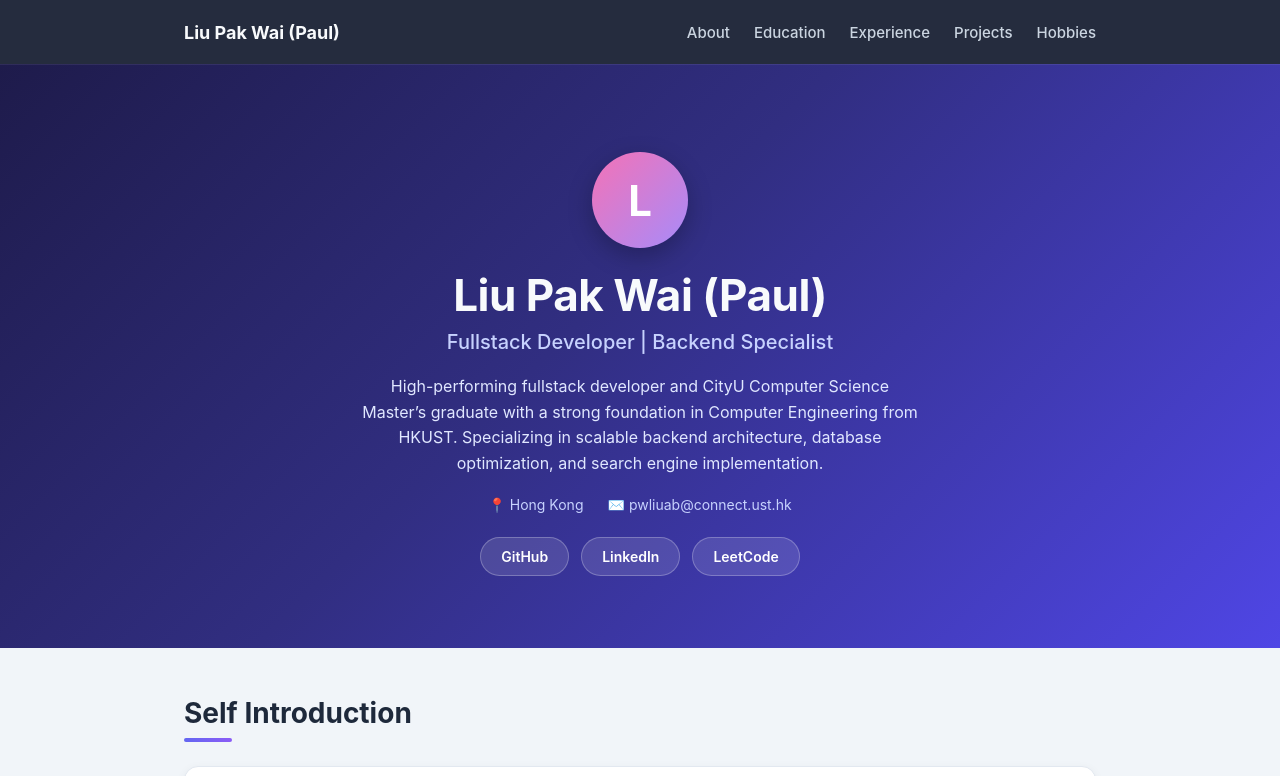
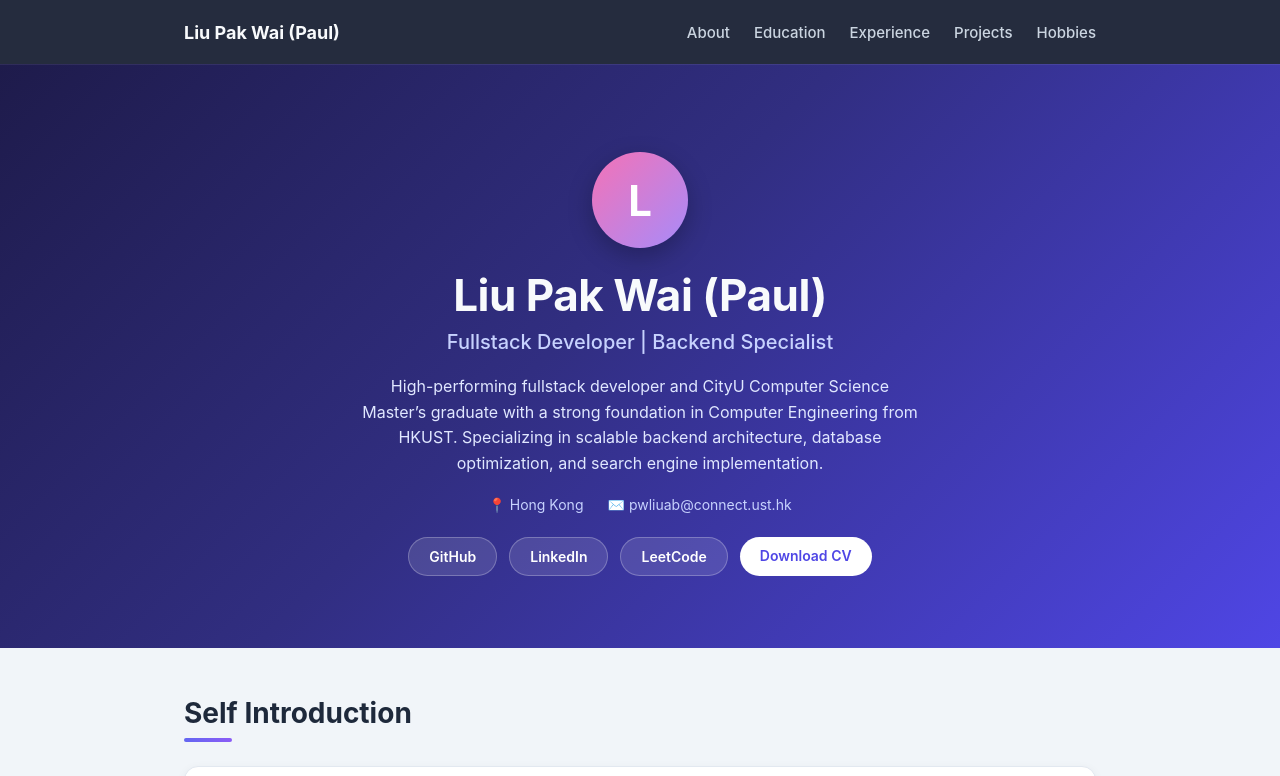
Before and after one commit to pwliuab/cicd-test, a React (Create React App) app: page / in a window 1280 px wide. Shown: the top 776 px of the page. Built offline with nearby package versions, Linux system fonts and the light colour scheme.

Commit message:
a new link to download cv

```diff
--- a/src/App.css
+++ b/src/App.css
@@ -153,6 +153,17 @@ body {
 
 .hero-links a:hover {
   background: rgba(255, 255, 255, 0.22);
+  transform: translateY(-2px);
+}
+
+.hero-links .cv-button {
+  background: #ffffff;
+  color: #4f46e5;
+  border: none;
+}
+
+.hero-links .cv-button:hover {
+  background: #e0e7ff;
   transform: translateY(-2px);
 }
 
--- a/src/App.js
+++ b/src/App.js
@@ -243,6 +243,13 @@ function App() {
           <a href={profile.leetcode} target="_blank" rel="noopener noreferrer">
             LeetCode
           </a>
+          <a
+            href={process.env.PUBLIC_URL + '/Paul%20CV.pdf'}
+            download="Paul_Liu_CV.pdf"
+            className="cv-button"
+          >
+            Download CV
+          </a>
         </div>
       </header>
 
```
Also changed, not shown: 1 other file (tests, documents, lock files or other folders).
